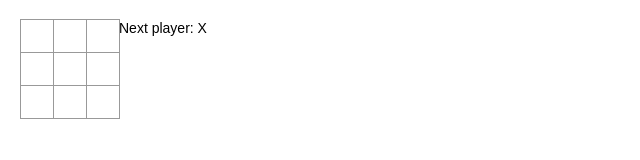
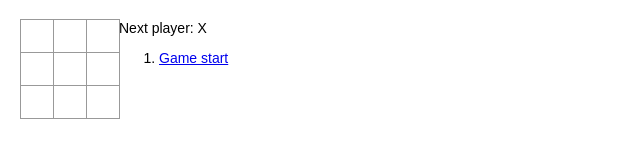
Before and after one commit to agatan/react-flow-tutorial, a React app: page / in a window 1280 px wide. Shown: the top 160 px of the page, without its empty margins (0-640 px from the left). Built offline with nearby package versions, Linux system fonts and the light colour scheme.

Commit message:
Move history

```diff
--- a/src/game.jsx
+++ b/src/game.jsx
@@ -6,6 +6,7 @@
 type Props = {};
 type State = {
   history: Array<{squares: Array<string | null>}>,
+  stepNumber: number,
   xIsNext: bool,
 };
 
@@ -18,12 +19,13 @@
       history: [
         { squares: Array(9).fill(null), },
       ],
+      stepNumber: 0,
       xIsNext: true,
     };
   }
 
   handleClickSquare(i: number) {
-    const history = this.state.history.slice();
+    const history = this.state.history.slice(0, this.state.stepNumber+1);
     const current = history[history.length - 1];
     const squares = current.squares.slice();
     if (squares[i] || calculateWinner(squares)) {
@@ -32,14 +34,32 @@
     squares[i] = this.state.xIsNext ? 'X' : 'O';
     this.setState({
       history: history.concat([{squares: squares}]),
+      stepNumber: this.state.stepNumber + 1,
       xIsNext: !this.state.xIsNext,
     });
   }
 
+  jumpTo(step: number) {
+    this.setState({
+      stepNumber: step,
+      xIsNext: step % 2 == 0,
+    });
+  }
+
   render() {
-    const history = this.state.history.slice();
-    const current = history[history.length - 1];
+    const history = this.state.history;
+    const current = history[this.state.stepNumber];
     const winner = calculateWinner(current.squares);
+
+    const moves = history.map((step, move) => {
+      const desc = move ? 'Move #' + move : 'Game start';
+      return (
+        <li key={move}>
+          <a href="#" onClick={() => this.jumpTo(move)}>{desc}</a>
+        </li>
+      );
+    });
+
     let status;
     if (!winner) {
       status = 'Next player: ' + (this.state.xIsNext ? 'X' : 'O');
@@ -54,6 +74,7 @@
         </div>
         <div className="game-info">
           <div>{status}</div>
+          <ol>{moves}</ol>
         </div>
       </div>
     );
```
